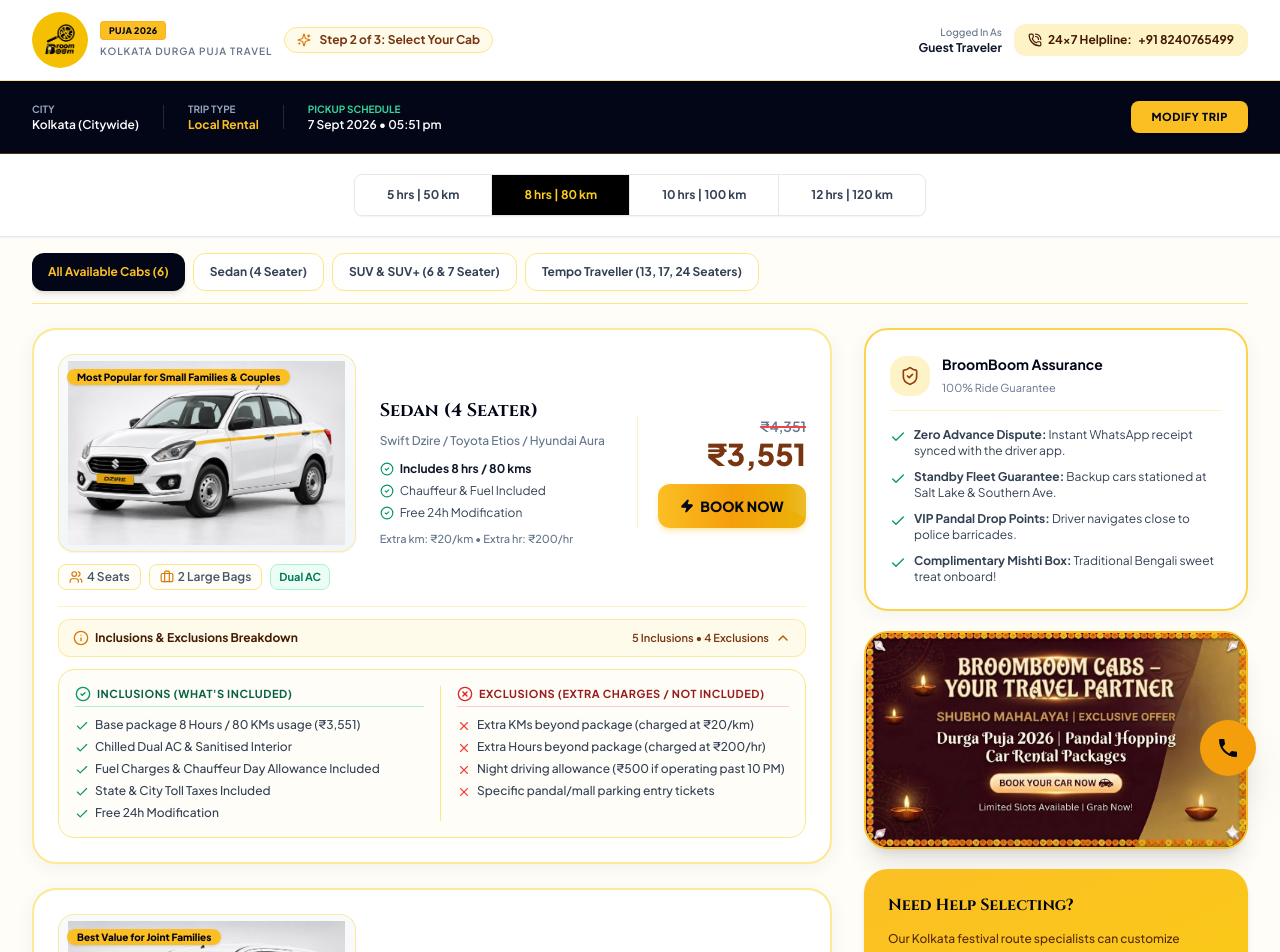
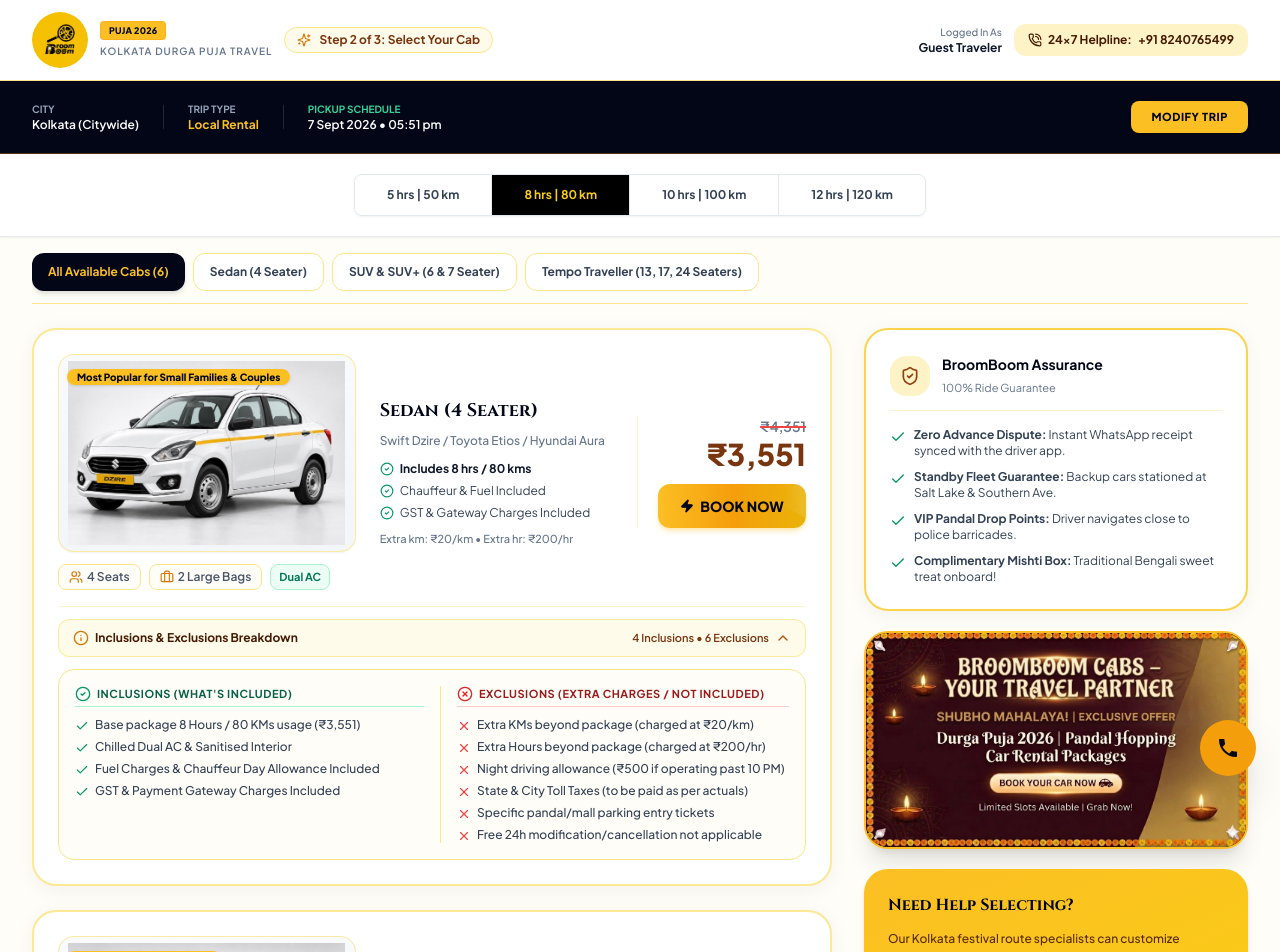
Before and after one commit to bbproject98/Durga-Puja-LandingPage--admin, a Next.js app in the folder Broomboom landing page/: page /fleet in a window 1280 px wide. Shown: the top 952 px of the page. Built offline with nearby package versions, Linux system fonts and the light colour scheme; a web font is replaced by a local one.

Commit message:
inclustion fix

```diff
--- a/Broomboom landing page/app/fleet/page.tsx
+++ b/Broomboom landing page/app/fleet/page.tsx
@@ -100,8 +100,7 @@ function getDynamicInclusions(
 
   const shared = [
     "Fuel Charges & Chauffeur Day Allowance Included",
-    "State & City Toll Taxes Included",
-    "Free 24h Modification",
+    "GST & Payment Gateway Charges Included",
   ];
 
   return [baseText, acText, ...shared];
@@ -567,7 +566,7 @@ function FleetContent() {
                         </div>
                         <div className="flex items-center gap-1.5">
                           <CheckCircle2 className="w-3.5 h-3.5 text-emerald-600 flex-shrink-0" />
-                          <span>Free 24h Modification</span>
+                          <span>GST &amp; Gateway Charges Included</span>
                         </div>
                       </div>
                       <div className="text-[11px] text-slate-500 pt-0.5 font-medium">
@@ -779,7 +778,7 @@ function FleetContent() {
                 <div className="bg-white p-3 rounded-2xl border border-amber-200 text-[11px] space-y-1">
                   <span className="font-bold text-slate-900 block">✓ Included in this tariff:</span>
                   <p className="text-slate-600">
-                    Fuel, chauffeur allowance, dual AC, all West Bengal tolls &amp; free 24h cancellation.
+                    Fuel, chauffeur allowance, dual AC, GST &amp; gateway charges included. (State/City tolls &amp; parking payable as per actuals).
                   </p>
                 </div>
 
--- a/Broomboom landing page/components/Hero.tsx
+++ b/Broomboom landing page/components/Hero.tsx
@@ -262,7 +262,7 @@ export const Hero: React.FC<HeroProps> = ({
                             {/* INCLUSIONS – hidden on mobile, visible on lg+ */}
                             <div className="hidden lg:flex lg:flex-wrap lg:items-center lg:justify-start gap-4 pt-1 text-xs text-slate-600 font-medium">
                                 <div className="flex items-center gap-1.5">
-                                    <CheckCircle2 className="w-4 h-4 text-amber-600" /> Free 24h Cancellation
+                                    <CheckCircle2 className="w-4 h-4 text-amber-600" /> GST &amp; Gateway Charges Included
                                 </div>
                                 <div className="flex items-center gap-1.5">
                                     <CheckCircle2 className="w-4 h-4 text-amber-600" /> VIP Pandal Pass Concierge
--- a/Broomboom landing page/data/fleet.ts
+++ b/Broomboom landing page/data/fleet.ts
@@ -30,20 +30,21 @@ export const FLEET_DATA: Record<string, Vehicle> = {
       "Sanitised & Clean Interior",
       "Kolkata Pandal Route Specialist Driver",
       "Complimentary Water Bottles",
-      "Free Cancellation up to 24 hrs",
+      "GST & Gateway Charges Included",
     ],
     inclusions: [
       "Base package 80 KMs & 8 Hours usage (₹3,551) or 50 KMs (₹2,551)",
       "Chilled Dual AC & Sanitised Interior",
       "Fuel Charges & Chauffeur Day Allowance Included",
-      "State & City Toll Taxes Included",
-      "Free 24h Cancellation with 100% Refund",
+      "GST & Payment Gateway Charges Included",
     ],
     exclusions: [
       "Extra KMs beyond package (charged at ₹20/km)",
       "Extra Hours beyond package (charged at ₹200/hr)",
       "Night driving allowance (₹500 if operating past 10 PM)",
+      "State & City Toll Taxes (to be paid as per actuals)",
       "Specific pandal/mall parking entry tickets",
+      "Free 24h modification/cancellation not applicable",
     ],
   },
   suv_6: {
@@ -81,14 +82,16 @@ export const FLEET_DATA: Record<string, Vehicle> = {
       "Base package 80 KMs & 8 Hours usage (₹4,551) or 50 KMs (₹3,551)",
       "Chilled 3-Row AC & Ample Legroom",
       "Fuel & Verified Chauffeur Allowance",
-      "All Bengal Highway Tolls & Taxes Included",
+      "GST & Payment Gateway Charges Included",
       "Senior Citizen Close Drop Point Assistance",
     ],
     exclusions: [
       "Extra KMs beyond package (charged at ₹25/km)",
       "Extra Hours beyond package (charged at ₹250/hr)",
       "Night driving allowance (₹500 if operating past 10 PM)",
+      "State & City Toll Taxes (to be paid as per actuals)",
       "Private parking charges at venue/hotel",
+      "Free 24h modification/cancellation not applicable",
     ],
   },
   suv_7: {
@@ -126,14 +129,16 @@ export const FLEET_DATA: Record<string, Vehicle> = {
       "Base package 80 KMs & 8 Hours usage (₹5,551) or 50 KMs (₹4,051)",
       "Luxury Captain Seats & Heavy-duty Dual AC",
       "Fuel & Senior Route-Master Chauffeur Allowance",
-      "Fastag Highway Tolls & Taxes Included",
+      "GST & Payment Gateway Charges Included",
       "Complimentary Bengali Sweet Hamper Onboard",
     ],
     exclusions: [
       "Extra KMs beyond package (charged at ₹30/km)",
       "Extra Hours beyond package (charged at ₹300/hr)",
       "Night driving allowance (₹500 if operating past 10 PM)",
+      "State & City Toll Taxes (to be paid as per actuals)",
       "Designated pandal VIP parking access slips",
+      "Free 24h modification/cancellation not applicable",
     ],
   },
   traveller_13: {
@@ -171,14 +176,16 @@ export const FLEET_DATA: Record<string, Vehicle> = {
       "Base package 80 KMs & 8 Hours usage (₹10,051) or 50 KMs (₹9,051)",
       "Individual AC Vents on Every Seat & Pushback Rows",
       "Fuel, Commercial Permit & Driver Allowances",
-      "All West Bengal Highway Tolls Included",
+      "GST & Payment Gateway Charges Included",
       "Dedicated On-Call Operations Manager",
     ],
     exclusions: [
       "Extra KMs beyond package (charged at ₹40/km)",
       "Extra Hours beyond package (charged at ₹400/hr)",
       "Night driving allowance (₹500 if operating past 10 PM)",
+      "State & City Toll Taxes (to be paid as per actuals)",
       "Club/Pandal special heavy vehicle parking tickets",
+      "Free 24h modification/cancellation not applicable",
     ],
   },
   traveller_17: {
@@ -217,13 +224,15 @@ export const FLEET_DATA: Record<string, Vehicle> = {
       "High Roof Cabin with Individual Blower ACs",
       "High-power Music System for Puja Agomoni Songs",
       "Driver + Assistant Chaperone Allowance Included",
-      "All West Bengal Highway Tolls Included",
+      "GST & Payment Gateway Charges Included",
     ],
     exclusions: [
       "Extra KMs beyond package (charged at ₹45/km)",
       "Extra Hours beyond package (charged at ₹450/hr)",
       "Night driving allowance (₹500 if operating past 10 PM)",
+      "State & City Toll Taxes (to be paid as per actuals)",
       "Special club/hotel bus parking fees",
+      "Free 24h modification/cancellation not applicable",
     ],
   },
   traveller_24: {
@@ -261,14 +270,16 @@ export const FLEET_DATA: Record<string, Vehicle> = {
       "Base package 80 KMs & 8 Hours usage (₹13,051) or 50 KMs (₹12,051)",
       "Ultra-luxury Pushback Leather Recliners & Dual AC",
       "Fuel, Commercial Permits & Driver Allowances",
-      "All West Bengal Toll Taxes Included",
+      "GST & Payment Gateway Charges Included",
       "Guaranteed Backup Standby Vehicle",
     ],
     exclusions: [
       "Extra KMs beyond package (charged at ₹50/km)",
       "Extra Hours beyond package (charged at ₹500/hr)",
       "Night driving allowance (₹500 if operating past 10 PM)",
+      "State & City Toll Taxes (to be paid as per actuals)",
       "Special venue/club bus parking slip",
+      "Free 24h modification/cancellation not applicable",
     ],
   },
 };
--- a/Broomboom landing page/data/packages.ts
+++ b/Broomboom landing page/data/packages.ts
@@ -57,7 +57,7 @@ export const RENTAL_PACKAGES: RentalPackage[] = [
       "50 KMs & 5 Hours Included",
       "Chilled Dual AC & Sanitised Cab",
       "Driver Allowance & Fuel Included",
-      "Free 24h Cancellation",
+      "GST & Gateway Charges Included",
     ],
     image: "/images/d1.png",
     imageAlt: "5 Hours 50 KMs rental cab for morning Kolkata pandal hopping",
@@ -82,7 +82,7 @@ export const RENTAL_PACKAGES: RentalPackage[] = [
     inclusions: [
       "80 KMs & 8 Hours Included",
       "Dedicated Route-Master Chauffeur",
-      "All West Bengal Toll Taxes Handled",
+      "GST & Gateway Charges Included",
       "Senior Citizen Drop Points",
     ],
     image: "/images/d2.png",
```
